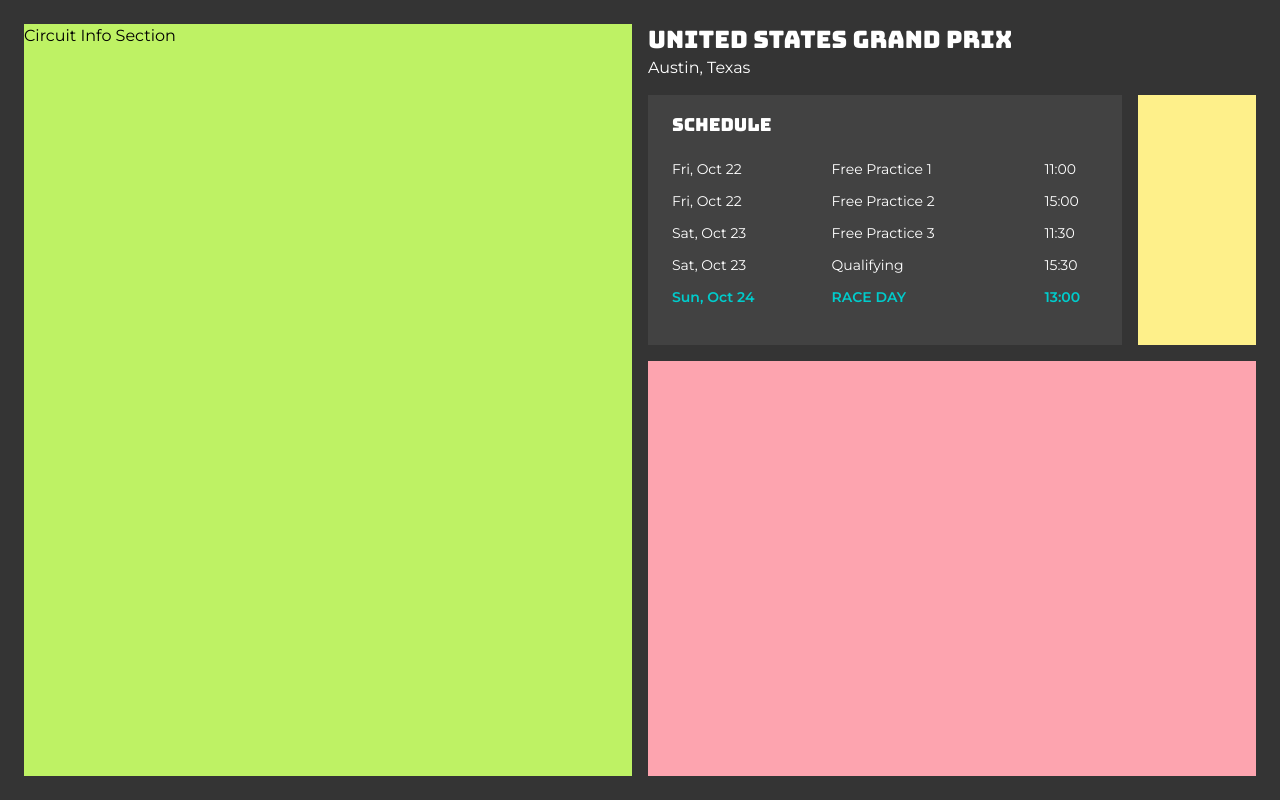
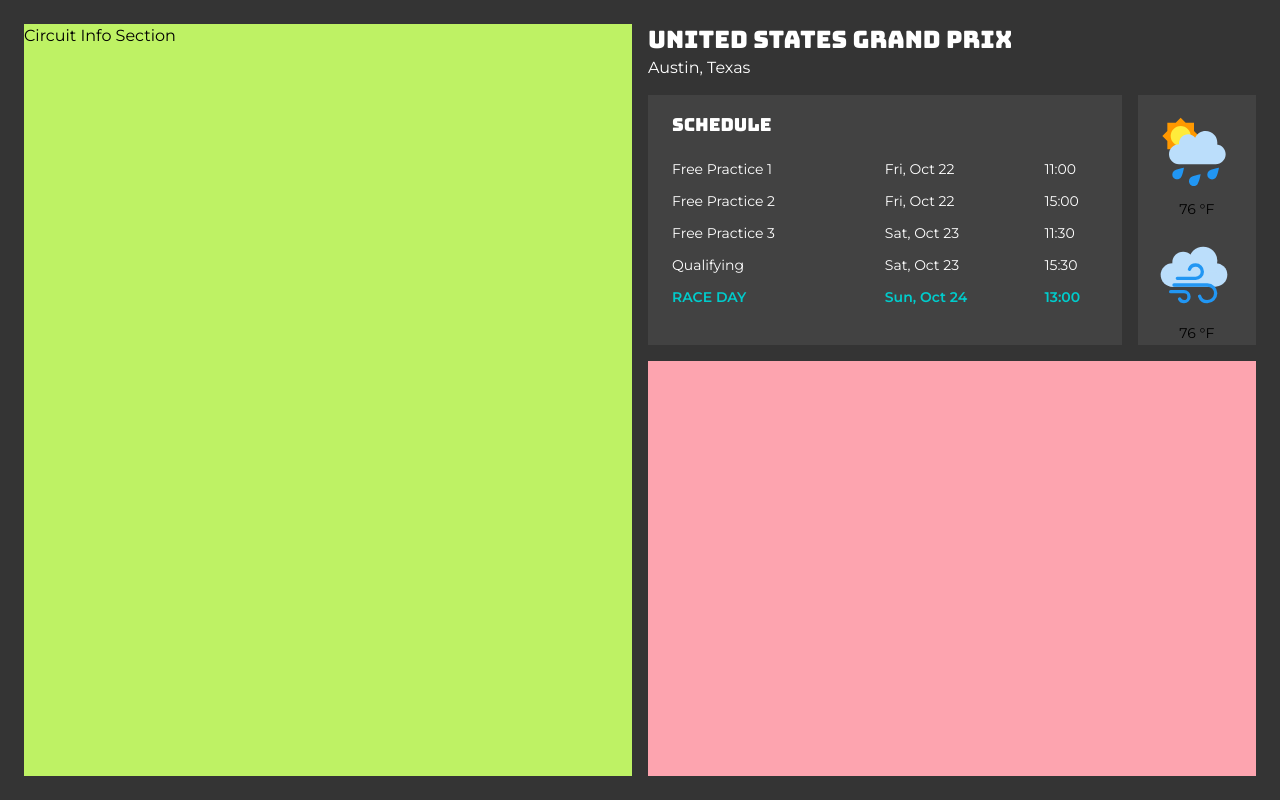
Before and after one commit to allisonkuo/f1-display, a Next.js app: page /race in a window 1280 px wide. Built offline with nearby package versions, Linux system fonts and the light colour scheme.

Commit message:
Create forecasted weather component

```diff
--- a/src/app/race/page.tsx
+++ b/src/app/race/page.tsx
@@ -1,4 +1,5 @@
 import RaceWeekendSchedule from '@/components/RaceWeekendSchedule';
+import WeatherSection from '@/components/WeatherSection';
 
 export default function RaceCalendar() {
   return (
@@ -20,7 +21,9 @@ export default function RaceCalendar() {
           <div className='w-4/5'>
             <RaceWeekendSchedule />
           </div>
-          <div className='w-1/5 bg-yellow-200'></div>
+          <div className='w-1/5'>
+            <WeatherSection />
+          </div>
         </div>
 
         <div className='flex-auto bg-rose-300'></div>
--- a/src/components/RaceWeekendSchedule.tsx
+++ b/src/components/RaceWeekendSchedule.tsx
@@ -16,8 +16,8 @@ const ScheduleLine = ({
 
   return (
     <div className='grid grid-cols-8'>
+      <p className={`col-span-4 text-sm ${fontWeight} ${fontColor}`}>{event}</p>
       <p className={`col-span-3 text-sm ${fontWeight} ${fontColor}`}>{date}</p>
-      <p className={`col-span-4 text-sm ${fontWeight} ${fontColor}`}>{event}</p>
       <p className={`col-span-1 text-sm ${fontWeight} ${fontColor}`}>{time}</p>
     </div>
   );
--- /dev/null
+++ b/src/components/WeatherSection.tsx
@@ -0,0 +1,36 @@
+import Image from 'next/image';
+import React from 'react';
+
+type WeatherItemProps = {
+  imagePath: string;
+  altText: string;
+};
+
+const WeatherItem = ({
+  imagePath,
+  altText,
+}: WeatherItemProps): React.ReactNode => {
+  return (
+    <div className='flex-auto p-2'>
+      <Image src={imagePath} alt={altText} width={80} height={80} />
+      <p className='text-sm text-center mt-2'>76 &deg;F</p>
+    </div>
+  );
+};
+
+const WeatherSection = (): React.ReactNode => {
+  return (
+    <div className='flex flex-col h-full bg-f1-grey p-2'>
+      <WeatherItem
+        imagePath='/images/partlycloudyagain.svg'
+        altText='Icon of forecasted weather'
+      />
+      <WeatherItem
+        imagePath='/images/windy.svg'
+        altText='Icon of forecasted wind'
+      />
+    </div>
+  );
+};
+
+export default WeatherSection;
```
Also changed, not shown: public/images/partlycloudyagain.svg (added), public/images/windy.svg (added).
